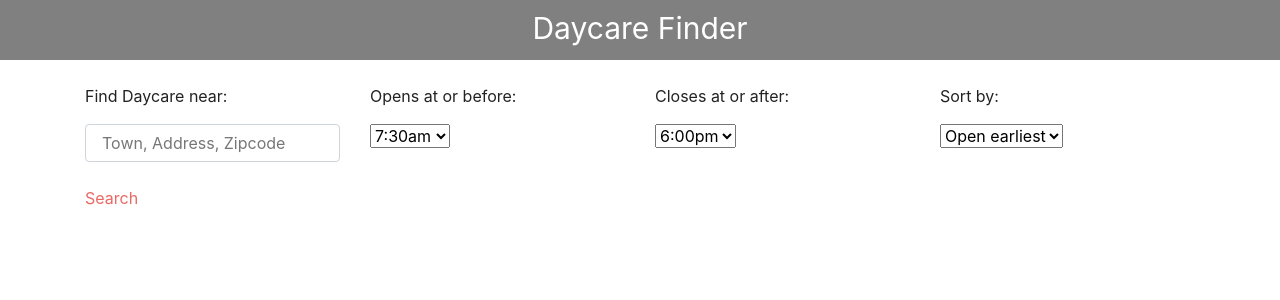
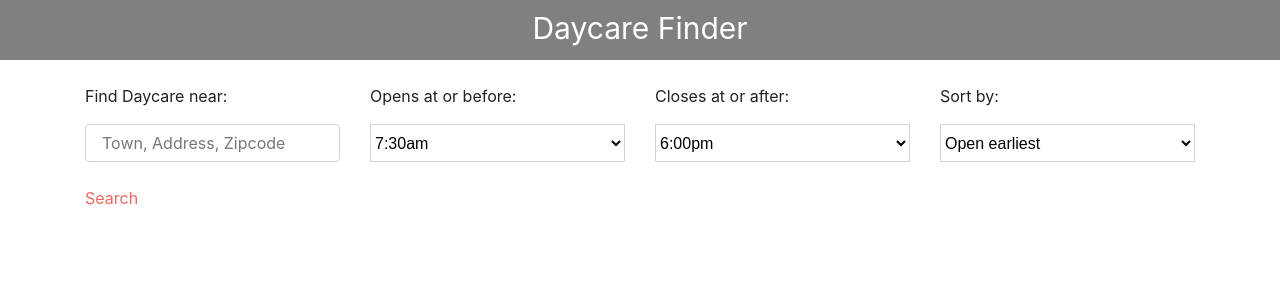
Before and after one commit to makicoding/Daycare-Finder-FrontEnd, a React (Create React App) app: page /search in a window 1280 px wide. Shown: the top 300 px of the page. Built offline with nearby package versions, Linux system fonts and the light colour scheme; a web font is replaced by a local one.

Commit message:
CSS for dropdown created

```diff
--- a/src/components/dropdown/dropdown.css
+++ b/src/components/dropdown/dropdown.css
@@ -0,0 +1,20 @@
+.dropdown {
+    width: 100%;
+    height: 38px;
+
+    border-color: #cbd3d9;      /* This is the same color as the default input box border color */
+    border-color: lightgrey;
+
+    background-color: white;
+    color: black;
+
+    font-family: Arial, Helvetica, sans-serif;
+    font-weight: 100;
+    font-style: normal;
+    font-size: 16px;
+    text-align: left;
+}
+
+.dropdown:focus {
+
+}
--- a/src/pages/search.js
+++ b/src/pages/search.js
@@ -48,7 +48,7 @@ class Search extends React.Component {
 
                         <Col size="col-md-3">
                             <p>Opens at or before:</p>
-                            <select className="chosen-select" id="search-opensAtOrBefore" onChange={this.opensAtOrBefore}>
+                            <select className="chosen-select dropdown" id="search-opensAtOrBefore" onChange={this.opensAtOrBefore}>
                                 <option value="0730">7:30am</option>
                                 <option value="0800">8:00am</option>
                                 <option value="0830">8:30am</option>
@@ -60,7 +60,7 @@ class Search extends React.Component {
 
                         <Col size="col-md-3">
                             <p>Closes at or after:</p>
-                            <select className="chosen-select" id="search-closesAtOrAfter" onChange={this.closesAtOrAfter}>
+                            <select className="chosen-select dropdown" id="search-closesAtOrAfter" onChange={this.closesAtOrAfter}>
                                 <option value="1800">6:00pm</option>
                                 <option value="1830">6:30pm</option>
                                 <option value="1900">7:00pm</option>
@@ -71,7 +71,7 @@ class Search extends React.Component {
 
                         <Col size="col-md-3">
                             <p>Sort by:</p>
-                            <select className="chosen-select" id="search-sortBy" onChange={this.sortBy}>
+                            <select className="chosen-select dropdown" id="search-sortBy" onChange={this.sortBy}>
                                 <option value="1">Open earliest</option>
                                 <option value="2">Close latest</option>
                             </select>
```
